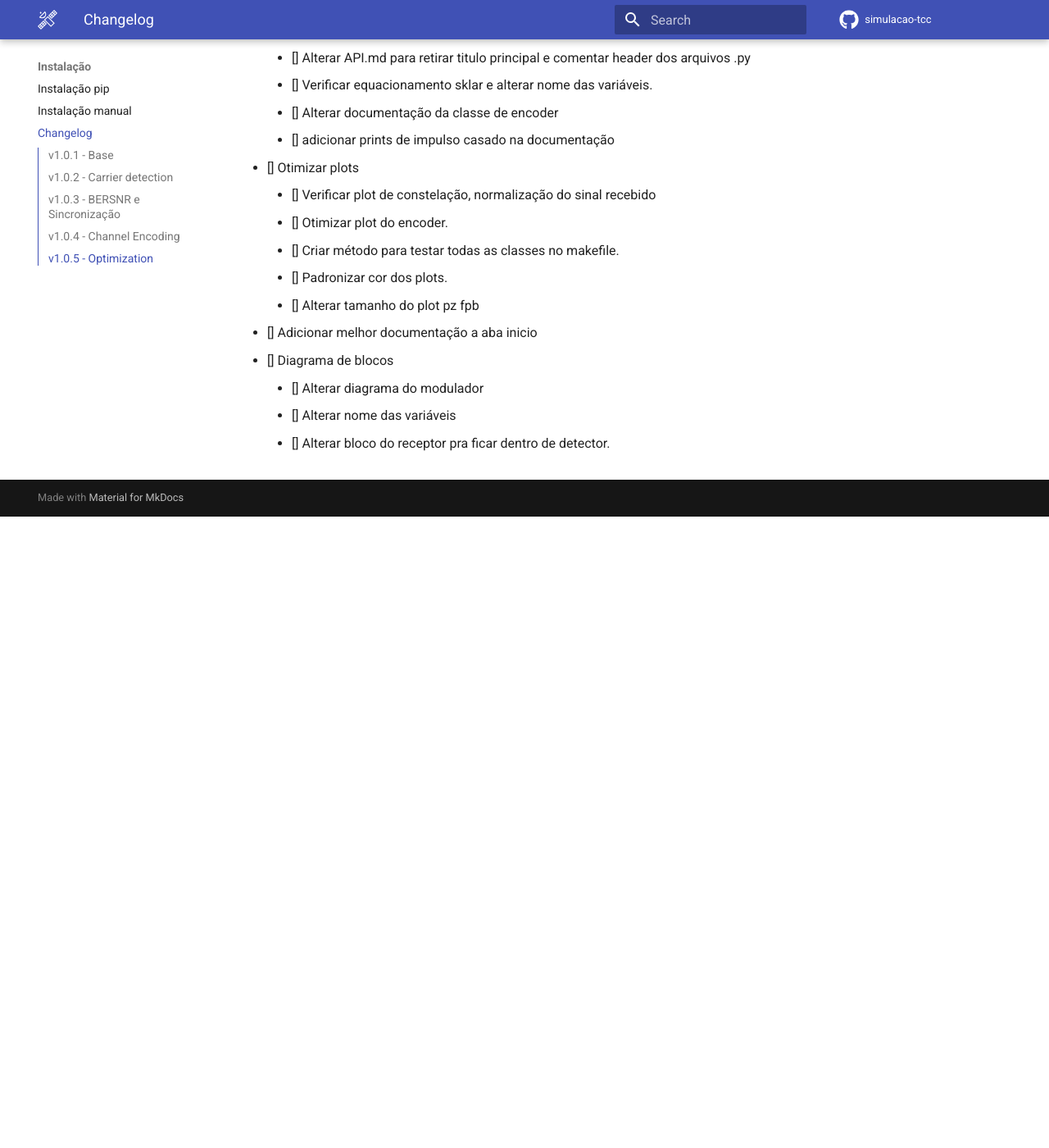
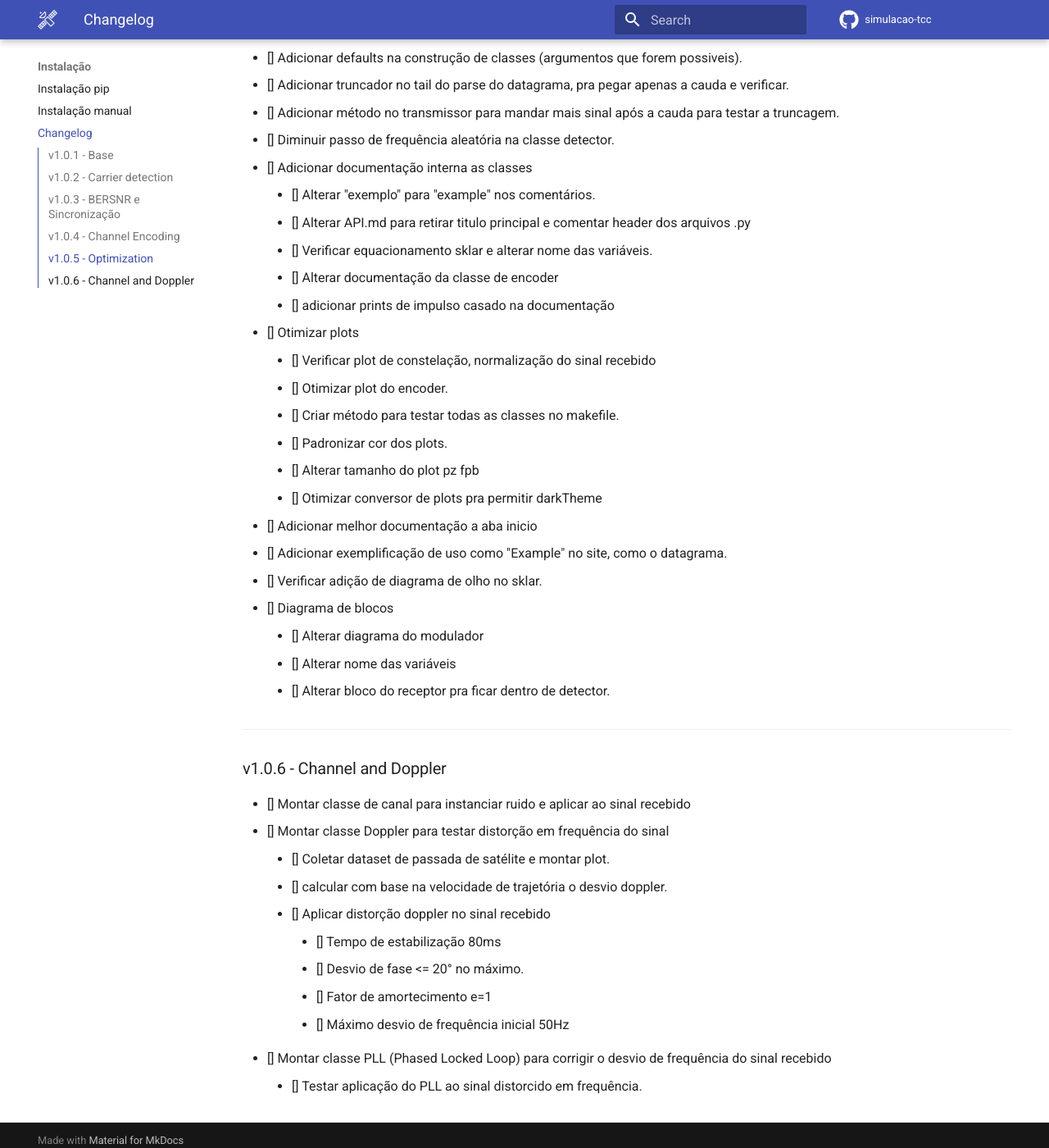
Before and after one commit to arthurcadore/simulacao-tcc, an MkDocs documentation site: the page built from docs/changelog.md, in a window 1280 px wide and 1400 px high, scrolled down 2237 px. Shown: the whole window at 82% size. Built offline with MkDocs 1.6.1 and Material for MkDocs 9.7.7, drawn with Linux system fonts in a browser that asks for light colours; comment, search, counter and statistics services are not loaded; before the commit the page ends 2867 px from its top, so only the background shows below that; some of the changed text lies outside the part shown.

```diff
--- a/docs/changelog.md
+++ b/docs/changelog.md
@@ -57,8 +57,14 @@
 
 ---
 ### v1.0.5 - Optimization
+- [X] Otimizar parse do datagrama ARGOS-3
 - [] Otimizar classes de tx/rx, instânciar direto no construtor.
-- [] Otimizar parse do datagrama ARGOS-3
+- [] Remover vetor de tempo no rx, criar interno.
+- [] Alterar construção do synchornize para permitir alterar o delay do sinal recebido.
+- [] Adicionar defaults na construção de classes (argumentos que forem possiveis).
+- [] Adicionar truncador no tail do parse do datagrama, pra pegar apenas a cauda e verificar.
+- [] Adicionar método no transmissor para mandar mais sinal após a cauda para testar a truncagem.
+- [] Diminuir passo de frequência aleatória na classe detector.
 - [] Adicionar documentação interna as classes
     - [] Alterar "exemplo" para "example" nos comentários.
     - [] Alterar API.md para retirar titulo principal e comentar header dos arquivos .py
@@ -71,8 +77,25 @@
     - [] Criar método para testar todas as classes no makefile.
     - [] Padronizar cor dos plots.
     - [] Alterar tamanho do plot pz fpb
+    - [] Otimizar conversor de plots pra permitir darkTheme
 - [] Adicionar melhor documentação a aba inicio
+- [] Adicionar exemplificação de uso como "Example" no site, como o datagrama.
+- [] Verificar adição de diagrama de olho no sklar.
 - [] Diagrama de blocos
     - [] Alterar diagrama do modulador
     - [] Alterar nome das variáveis
     - [] Alterar bloco do receptor pra ficar dentro de detector.
+
+---
+### v1.0.6 - Channel and Doppler
+- [] Montar classe de canal para instanciar ruido e aplicar ao sinal recebido
+- [] Montar classe Doppler para testar distorção em frequência do sinal
+    - [] Coletar dataset de passada de satélite e montar plot.
+    - [] calcular com base na velocidade de trajetória o desvio doppler.
+    - [] Aplicar distorção doppler no sinal recebido
+        - [] Tempo de estabilização 80ms
+        - [] Desvio de fase <= 20° no máximo.
+        - [] Fator de amortecimento e=1
+        - [] Máximo desvio de frequência inicial 50Hz
+- [] Montar classe PLL (Phased Locked Loop) para corrigir o desvio de frequência do sinal recebido
+    - [] Testar aplicação do PLL ao sinal distorcido em frequência.
```
Also changed, not shown: 5 other files.
